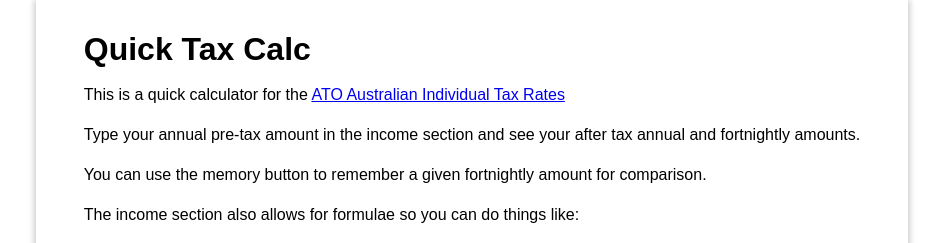
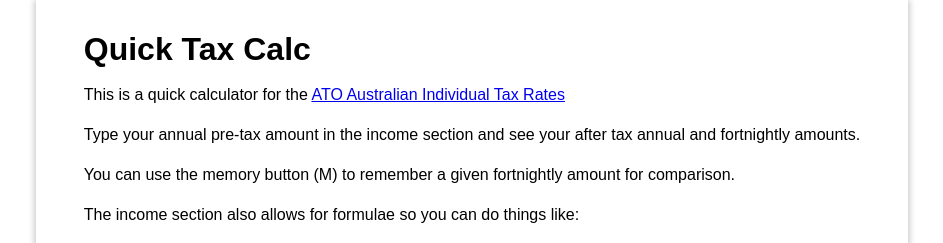
Before and after one commit to zorfling/quick-tax-calc, a React (Create React App) app: page / in a window 1280 px wide. Shown: the top 243 px of the page, without its empty margins (168-1111 px from the left). Built offline with nearby package versions, Linux system fonts and the light colour scheme.

Commit message:
Mention that memory *is* ~~ram~~ ... M button

```diff
--- a/src/App.js
+++ b/src/App.js
@@ -119,8 +119,8 @@ class App extends Component {
             after tax annual and fortnightly amounts.
           </p>
           <p>
-            You can use the memory button to remember a given fortnightly amount
-            for comparison.
+            You can use the memory button (M) to remember a given fortnightly
+            amount for comparison.
           </p>
           <p>
             The income section also allows for formulae so you can do things
```
